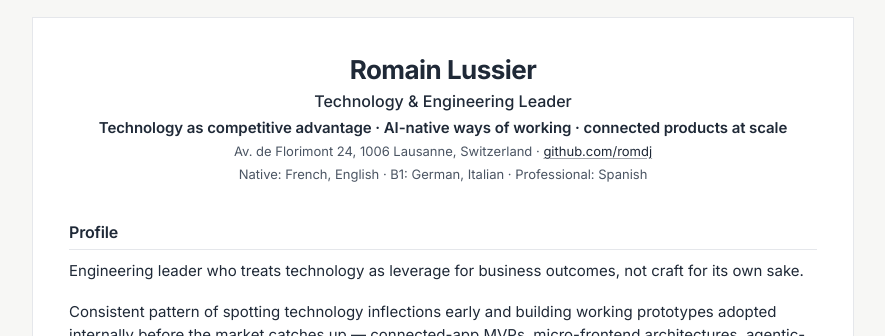
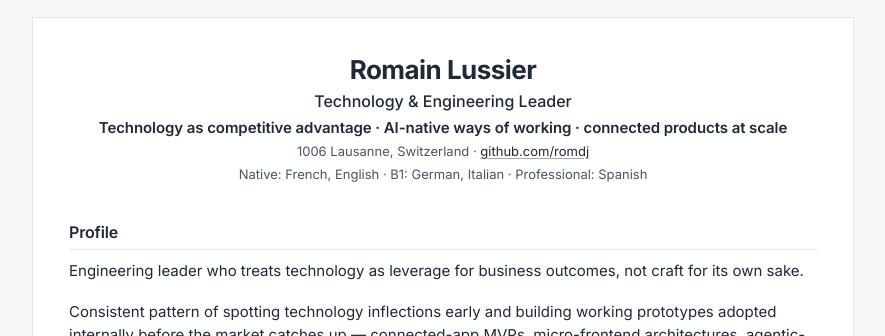
Before and after one commit to romdj/romdj.github.io, a Jekyll site: the page built from index.html, in a window 1280 px wide. Shown: the top 336 px of the page, without its empty margins (197-1082 px from the left). Built offline with Jekyll 4.4.1, drawn with Linux system fonts in a browser that asks for light colours; nearby versions of some CDN libraries.

Commit message:
content: drop street address, keep postal code + city for Swiss variant
Matches the BE convention (neighborhood/city + country, no street)
rather than exposing a full home address on a public resume page.

```diff
--- a/_data/data.yml
+++ b/_data/data.yml
@@ -12,7 +12,7 @@ intro:
 contact:
   address:
     display: true
-    title: Av. de Florimont 24, 1006 Lausanne, Switzerland
+    title: 1006 Lausanne, Switzerland
   birthdate:
     display: false
     title: 25/06/1991
```
